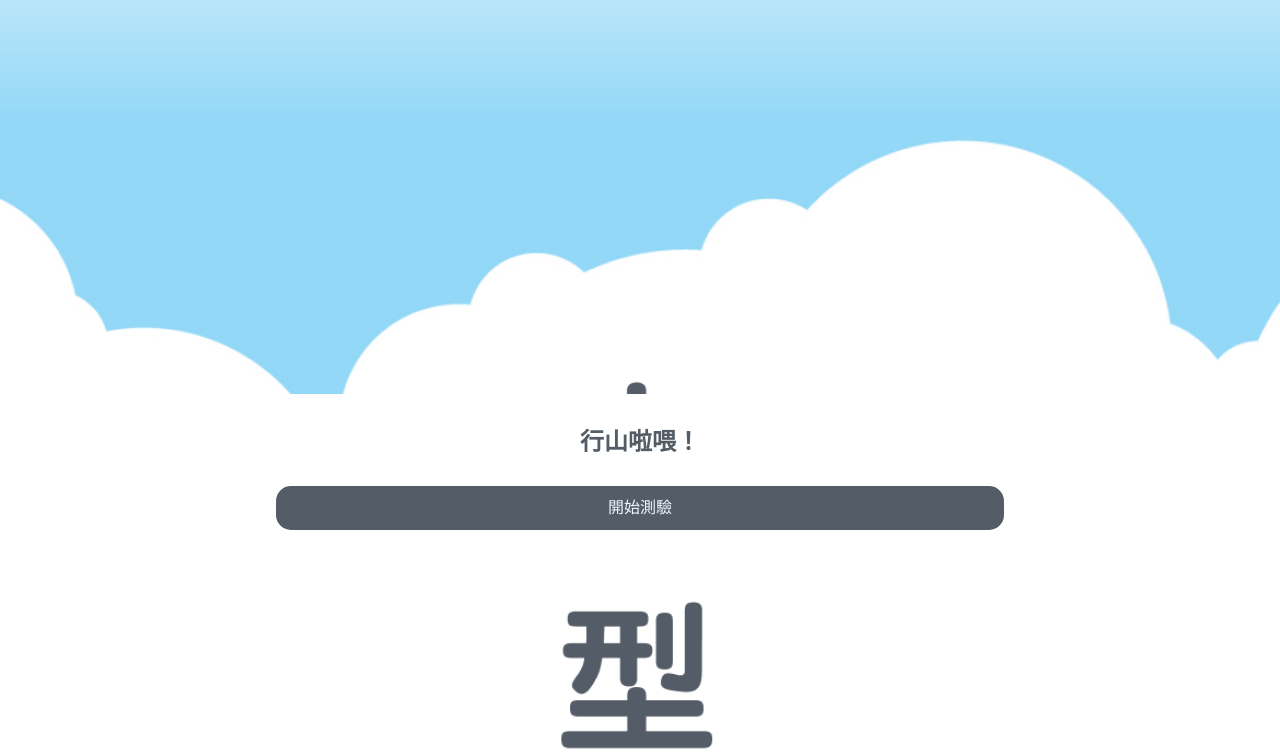
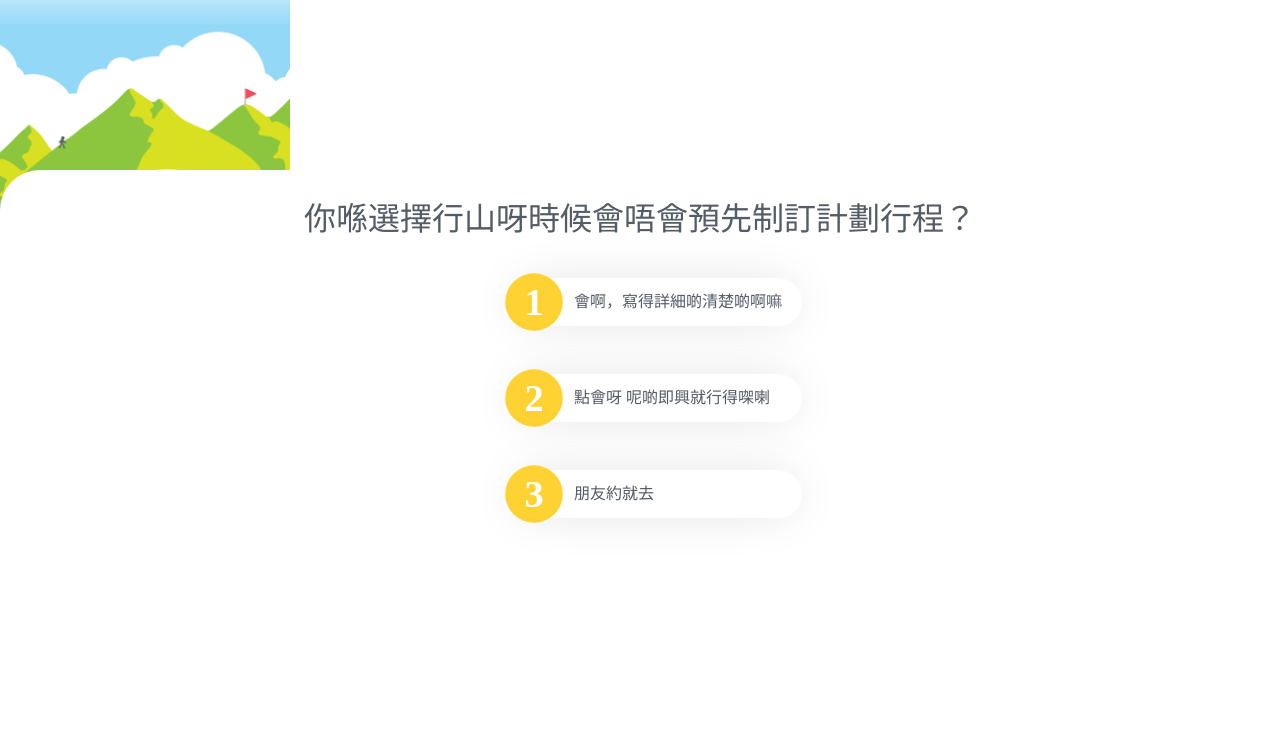
Before and after one commit to qbearsunny/whatKindOfRubbishYouAre, a plain HTML site: page start.html in a window 1280 px wide. Shown: the top 752 px of the page. Drawn offline with nearby package versions, Linux system fonts and the light colour scheme; files whose address does not match are found by name; a web font is replaced by a local one.

Commit message:
change js.js to question.js

```diff
--- a/start.css
+++ b/start.css
@@ -21,18 +21,13 @@ body {
   background-size: cover;
   height: 100vh;
   position: relative;
-  display: flex;
+  display: none;
   justify-content: center;
 }
 
 .questionPage {
-  background-image: url(./start-page/start-up.png);
-  background-repeat: no-repeat;
-  background-size: cover;
-  height: 100vh;
   position: relative;
-  display: flex;
-  justify-content: center;
+  height: 100%;
 }
 
 .resultPage {
@@ -41,7 +36,7 @@ body {
   background-size: cover;
   width: 100%;
   position: relative;
-  display: flex;
+  display: none;
   justify-content: center;
   padding-top: 25px;
   position: relative;
@@ -104,6 +99,64 @@ body {
   bottom: 5px;
 }
 /* start page */
+/* -------------------------------------------------- */
+/* question page */
+.qphoto1{
+  position: absolute;
+  height: 260px;
+}
+
+.qcontent{
+  position: relative;
+  margin: 0;
+  top:170px;
+  /* width: 100vw; */
+  background-color: rgb(255, 255, 255);
+  border-top-left-radius: 40px;
+  padding: 30px;
+  display:flex;
+  flex-direction: column;
+  align-items: center;
+}
+
+.answers{
+  margin-top: 2rem;
+}
+
+.answerslist > *:not(:last-child) {
+  margin-bottom: 3rem;
+}
+
+.answersitem{
+  display: flex;
+  align-items: center;
+  padding-right: 20px;
+  gap: 1rem;
+  box-shadow: 0 0 3rem -0.5rem rgb(0, 0 ,0, 0.15);
+  border-radius: 105px;
+  user-select: none;
+  transition: 0.2s;
+}
+
+.answernumber{
+  width: 3rem;
+  /* aspect-ratio: 1; */
+  border-radius: 50%;
+
+  color: white;
+  font-weight: bold;
+  font-size: 2rem;
+  text-align: center;
+  line-height: 3rem;
+
+  background-color: #ffd233;
+  scale: 1.2;
+}
+
+.answersitem:active{
+  background-color:darkgrey;
+}
+/* question page */
 /* -------------------------------------------------- */
 /* result page */
 
--- a/start.html
+++ b/start.html
@@ -52,7 +52,36 @@
       <!-- startPage section -->
 
       <!-- questionPage section -->
-      <section class="questionPage"></section>
+      <section class="questionPage">
+        <div class="bkgp">
+          <!-- img place here -->
+          <img class="qphoto1" src="./Question_page/qp-photos-3x/qp-01.png">
+          </div>
+          <!------------------- start of info white box ----------------------->
+          <div class="qcontainer">
+              <!-- start of question text content -->
+              <div class="qcontent">
+                  <h2 class="question">你喺選擇行山呀時候會唔會預先制訂計劃行程？</h2>
+                  <div class="answers">
+                      <ul class="answerslist">
+                          <li class="answersitem">
+                              <div class="answernumber">1</div>
+                              <div class="answer">會啊，寫得詳細啲清楚啲啊嘛</div>
+                          </li>
+                          <li class="answersitem">
+                              <div class="answernumber">2</div>
+                              <div class="answer">點會呀 呢啲即興就行得㗎喇</div>
+                          </li>
+                          <li class="answersitem">
+                              <div class="answernumber" >3</div>
+                              <div class="answer">朋友約就去</div>
+                          </li>
+                      </ul>
+                      </div>
+
+              </div>
+          </div>
+      </section>
       <!-- questionPage section -->
 
       <!-- resultPage section -->
@@ -66,7 +95,6 @@
         <div class="content">
           <div class="title">
             <div class="name">煙頭</div>
-
             <div class="NO">山徑垃圾 排行No.1</div>
           </div>
           <div class="description">
@@ -209,5 +237,6 @@
       </section>
       <!-- resultPage section -->
     </div>
+    <script src="./js.js"></script>
   </body>
 </html>
--- a/style1.css
+++ b/style1.css
@@ -1,55 +1,72 @@
 /* add font */
-@import url('https://fonts.googleapis.com/earlyaccess/cwtexyen.css');
+@import url("https://fonts.googleapis.com/earlyaccess/cwtexyen.css");
 @font-face {
   font-family: "tc";
   src: url("./STYuanTC.woff");
 }
 
 /* bg setting */
-img{
-    width:100%
+img {
+  width: 100%;
 }
 
-*{
+* {
   padding: 0px;
   margin: 0px;
-    box-sizing:border-box;
+  box-sizing: border-box;
 }
 
-body{
+body {
   font-family: tc, cwTeXYen, YouYuan;
 }
 
-
-body p{
+body p {
   color: rgb(84, 92, 102);
 }
 
+/* .bkgp {
+  width: 100%;
+  background-image: url("/Question_page/qp-photos-3x/qp-01.png");
+  background-repeat: no-repeat;
+  background-size: contain;
+} */
+
 /* bg big container */
-.bigFatContainer{
-    position: relative;
-    height: 100%;
+.qbigFatContainer {
+  /* position: absolute;
+  top: 0px; */
+  height: 100vh;
+  background-image: url("/Question_page/qp-photos-3x/qp-01.png");
+  background-repeat: no-repeat;
+  background-size: contain;
 }
 
-.qphoto1{
-    position: absolute;
-    height: 260px;
+.qcontainer {
+  width: 100vw;
+  height: 100%;
+  background-color: white;
+  margin-top: 250px;
+  border-top-left-radius: 150px;
+  position: relative;
+  padding: 90px 80px;
+  overflow: hidden;
 }
 
-.content{
-    position: relative;
+.content {
+  /* position: relative;
   margin: 0;
-    top:170px;
+  top: 170px; */
   /* width: 100vw; */
   background-color: rgb(255, 255, 255);
   border-top-left-radius: 40px;
-    padding: 30px;
-    display:flex;
+  /* padding: 30px; */
+  display: flex;
   flex-direction: column;
   align-items: center;
+  justify-content: center;
 }
 
-.answers{
+.answers {
   margin-top: 2rem;
 }
 
@@ -57,20 +74,18 @@ body p{
   margin-bottom: 3rem;
 }
 
-.answersitem{
+.answersitem {
   display: flex;
   align-items: center;
   padding-right: 20px;
   gap: 1rem;
-    box-shadow: 0 0 3rem -0.5rem rgb(0, 0 ,0, 0.15);
+  box-shadow: 0 0 3rem -0.5rem rgb(0, 0, 0, 0.15);
   border-radius: 105px;
   user-select: none;
   transition: 0.2s;
 }
 
-
-
-.answernumber{
+.answernumber {
   width: 3rem;
   /* aspect-ratio: 1; */
   border-radius: 50%;
@@ -85,8 +100,8 @@ body p{
   scale: 1.2;
 }
 
-.answersitem:active{
-    background-color:darkgrey;
+.answersitem:active {
+  background-color: darkgrey;
 }
 
 /*
```
Also changed, not shown: js.js (deleted, +0 -107 lines), questionpage.html (+1 -4 lines), old_html_css/index.html (renamed from index.html), old_html_css/style.css (renamed from style.css), result.js (added). Lines whose indentation alone changed are shown as unchanged.
